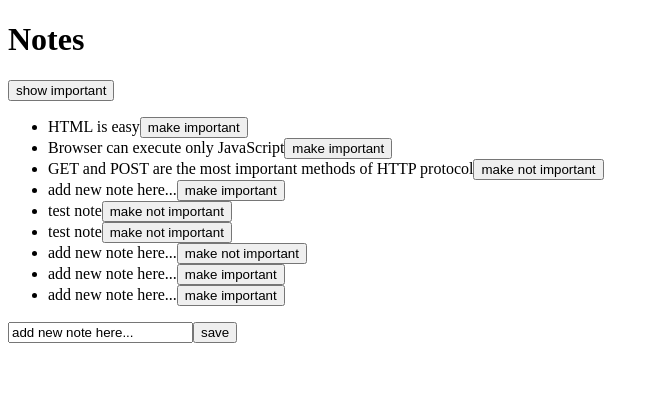
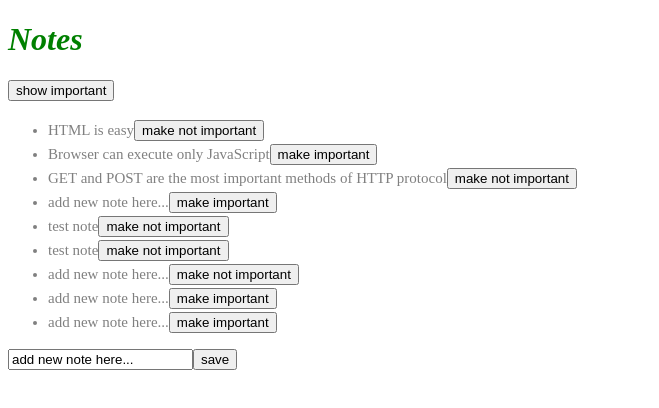
Before and after one commit to RatanNarayanHegde/notesFrontend, a React (Create React App) app: page / in a window 1280 px wide. Shown: the top 408 px of the page, without its empty margins (0-659 px from the left). Built offline with nearby package versions, Linux system fonts and the light colour scheme; data requests are answered from the project's data file.

Commit message:
add css and error notification

```diff
--- a/db.json
+++ b/db.json
@@ -4,7 +4,7 @@
       "id": 1,
       "content": "HTML is easy",
       "date": "2022-1-17T17:30:31.098Z",
-      "important": false
+      "important": true
     },
     {
       "id": 2,
--- a/src/App.js
+++ b/src/App.js
@@ -1,12 +1,13 @@
 import React, { useState, useEffect } from "react";
-import axios from "axios";
 import Note from "./components/Note";
 import noteService from "./services/notes";
+import Notification from "./components/Notification";
 
 const App = (props) => {
   const [notes, setNotes] = useState([]);
   const [newNote, setNewNote] = useState("add new note here...");
   const [showAll, setShowAll] = useState(true);
+  const [errorMessage, setErrorMessage] = useState(null);
 
   useEffect(() => {
     noteService.getAll().then((initialNotes) => {
@@ -24,7 +25,12 @@
         setNotes(notes.map((note) => (note.id !== id ? note : returnedNote)));
       })
       .catch((error) => {
-        alert(`the note '${note.content}' was already deleted from server`);
+        setErrorMessage(
+          `Note '${note.content}' was already removed from server`
+        );
+        setTimeout(() => {
+          setErrorMessage(null);
+        }, 5000);
         setNotes(notes.filter((n) => n.id !== id));
       });
   };
@@ -50,6 +56,7 @@
   return (
     <div>
       <h1>Notes</h1>
+      <Notification message={errorMessage} />
       <div>
         <button onClick={() => setShowAll(!showAll)}>
           show {showAll ? "important" : "all"}
--- a/src/components/Note.jsx
+++ b/src/components/Note.jsx
@@ -2,7 +2,7 @@
   const label = note.important ? "make not important" : "make important";
 
   return (
-    <li>
+    <li className="note">
       {note.content}
       <button onClick={toggleImportance}>{label}</button>
     </li>
--- /dev/null
+++ b/src/components/Notification.jsx
@@ -0,0 +1,9 @@
+const Notification = ({ message }) => {
+  if (message === null) {
+    return null;
+  }
+
+  return <div className="error">{message}</div>;
+};
+
+export default Notification;
--- /dev/null
+++ b/src/index.css
@@ -0,0 +1,20 @@
+h1 {
+  color: green;
+  font-style: italic;
+}
+
+.note {
+  color: grey;
+  padding-top: 3px;
+  font-size: 15px;
+}
+
+.error {
+  color: red;
+  background: lightgrey;
+  font-size: 20px;
+  border-style: solid;
+  border-radius: 5px;
+  padding: 10px;
+  margin-bottom: 10px;
+}
--- a/src/index.js
+++ b/src/index.js
@@ -1,5 +1,6 @@
 import React from "react";
 import ReactDOM from "react-dom/client";
+import "./index.css";
 
 import App from "./App";
 
```
